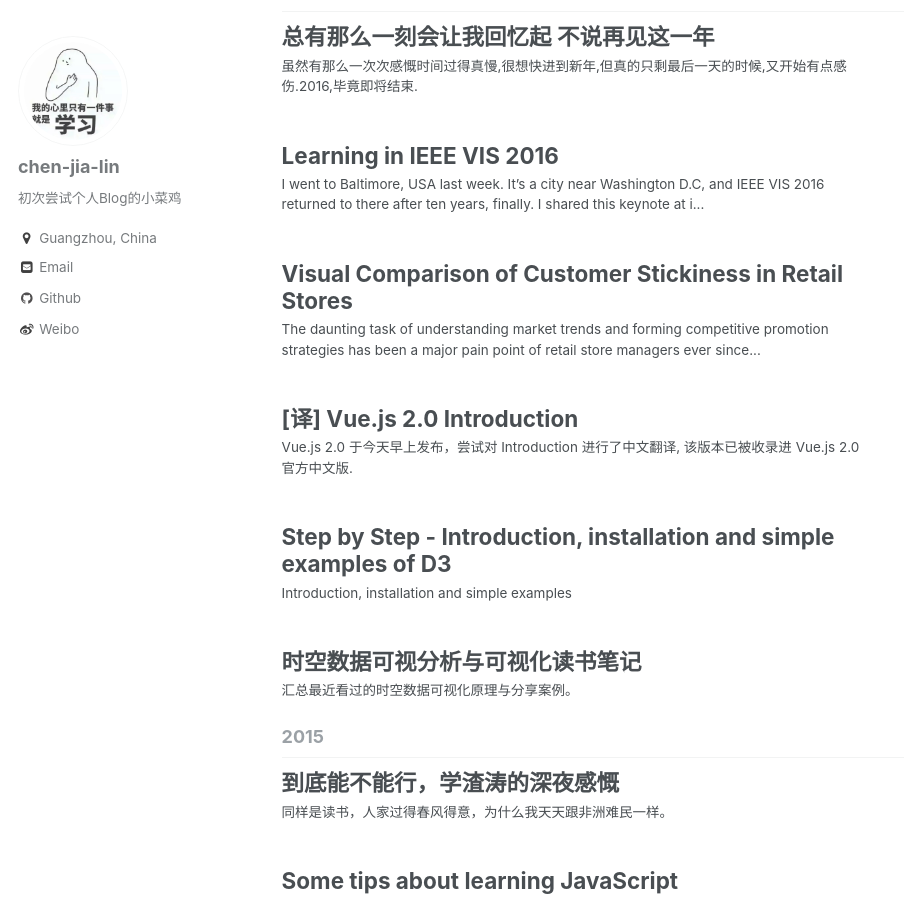
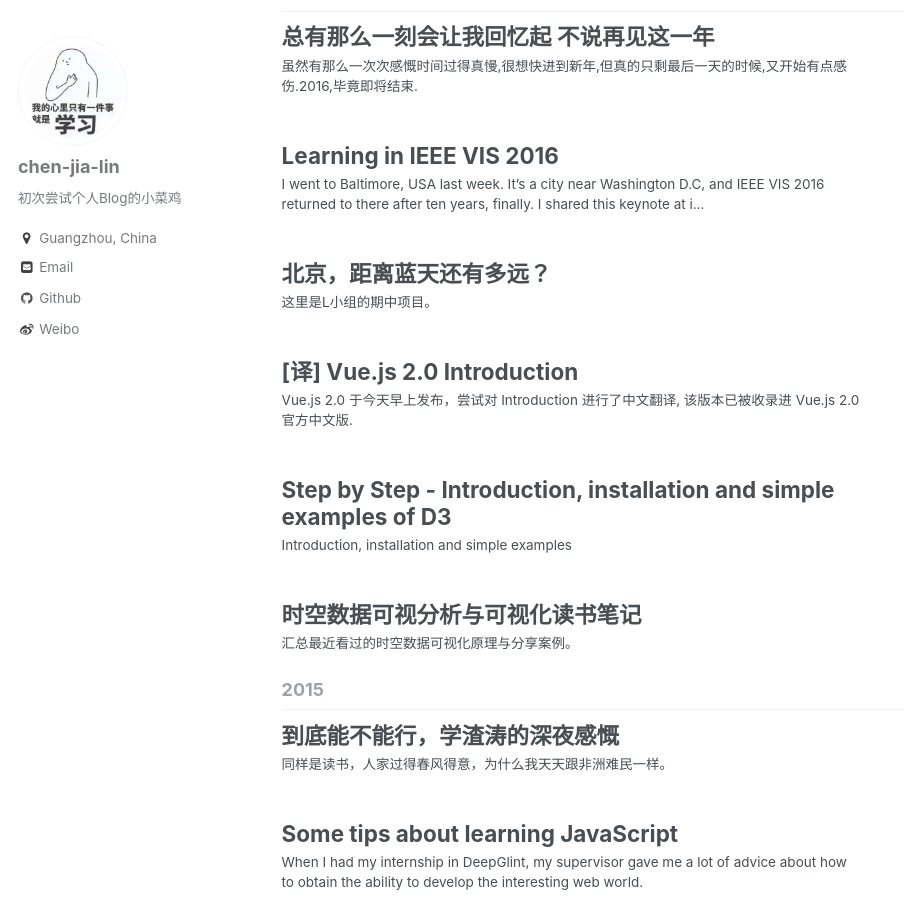
Before and after one commit to Chen-Jia-lin/chen-jia-lin.github, a Jekyll site: the page built from _pages/posts.md, in a window 1280 px wide and 900 px high, scrolled down 2030 px. Shown: the whole window, without its empty margins (0-904 px from the left). Built offline with Jekyll 4.4.1, drawn with Linux system fonts in a browser that asks for light colours; comment, search, counter and statistics services are not loaded.

Commit message:
添加期中项目

```diff
--- a/_pages/portfolio.md
+++ b/_pages/portfolio.md
@@ -6,16 +6,16 @@
   overlay_color: "#000"
   overlay_filter: "0.5"
   overlay_image: blogAlbumhomepage-banner-1.jpg
-  cta_url: "https://github.com/hijiangtao/hijiangtao.github.io/"
-  caption: "Photo credit: [**hijiangtao**](https://hijiangtao.github.io/)"
-excerpt: "Joe's Portfolio."
+  cta_url: "https://github.com/chen-jia-lin/chen-jia-lin.github.io/"
+  caption: "Photo credit: [**chen-jia-lin**](https://chen-jia-lin.github.io/)"
+excerpt: "Chen's Portfolio."
 intro:
-  - excerpt: 'Some projects slected from my works. You can find out more via my Github Repositry List.'
+  - excerpt: '分别为信息可视化项目和网页设计的项目'
 feature_row:
   - image_path: ../assets/in-post/2016-11-07-DAVA16-Screenshot.png
     alt: "DAVA16"
-    title: "Customer Stickiness VA"
-    excerpt: "Visual Comparison of Customer Stickiness in Retail Stores, accepted by DAVA, CIKM 2016"
+    title: "北京，距离蓝天还有多远？"
+    excerpt: "期中小组项目"
     url: "/2016/11/07/DAVA16/"
   - image_path: ../assets/in-post/2015-09-08-reusable-vis-component.png
     alt: "VIS Monitor Components"
--- a/_posts/2016-11-07-DAVA16.md
+++ b/_posts/2016-11-07-DAVA16.md
@@ -1,35 +1,23 @@
 ---
-title: Visual Comparison of Customer Stickiness in Retail Stores
+title: 北京，距离蓝天还有多远？
 layout: keynote
 thread: 168
 date: 2016-11-07
-author: Joe Jiang
+author: 陈嘉琳
 categories: document
 tags: [Visualization]
-excerpt: The daunting task of understanding market trends and forming competitive promotion strategies has been a major pain point of retail store managers ever since they stepped into business.
-iframe: https://hijiangtao.github.io/slides/s-CIKM2016/DAVA16.pdf
+excerpt: 这里是L小组的期中项目。
 ---
 
 > More at here.
 
-### [Watch Slides on Mobile phones](https://hijiangtao.github.io/slides/s-CIKM2016/DAVA16.pdf)
-
+# [北京，距离蓝天还有多远？](http://chen-jia-lin.github.io/midtermproject)
 ![](/assets/in-post/2016-11-07-DAVA16.png)
 
-### Paper presentation outline
-
-- Introduction & Related Works
-- Task Characteristic
-- Data and Analysis
-- Visualization
-- Case Study
-- Conclusions
-
-### Paper
-
-Paper has been accepted by ACM DAVA'16: 2nd International Workshop on DAta mining meets Visual Analytics at Big Data Era in conjunction with 25th ACM International Conference on Information and Knowledge Management (CIKM'16). The paper can be accessed [here](https://hijiangtao.github.io/slides/s-CIKM2016/paper.pdf), presentation slides can be accessed [here](https://hijiangtao.github.io/slides/s-CIKM2016/DAVA16.pdf).
-
-### Links
-
-- [CIKM 2016](http://cikm2016.cs.iupui.edu/)
-- [DAVA16](http://vis.ios.ac.cn/DAVA16/)
+##组员介绍
+- 周昱瑾
+- 孙思盼
+- 陈嘉琳
+- 叶文敏
+- 黄河远
+- 邓颖嘉
```
Also changed, not shown: assets/in-post/2016-11-07-DAVA16-Screenshot.jpg (added), assets/in-post/2016-11-07-DAVA16-Screenshot.png (deleted), assets/in-post/2016-11-07-DAVA16.png (deleted).
